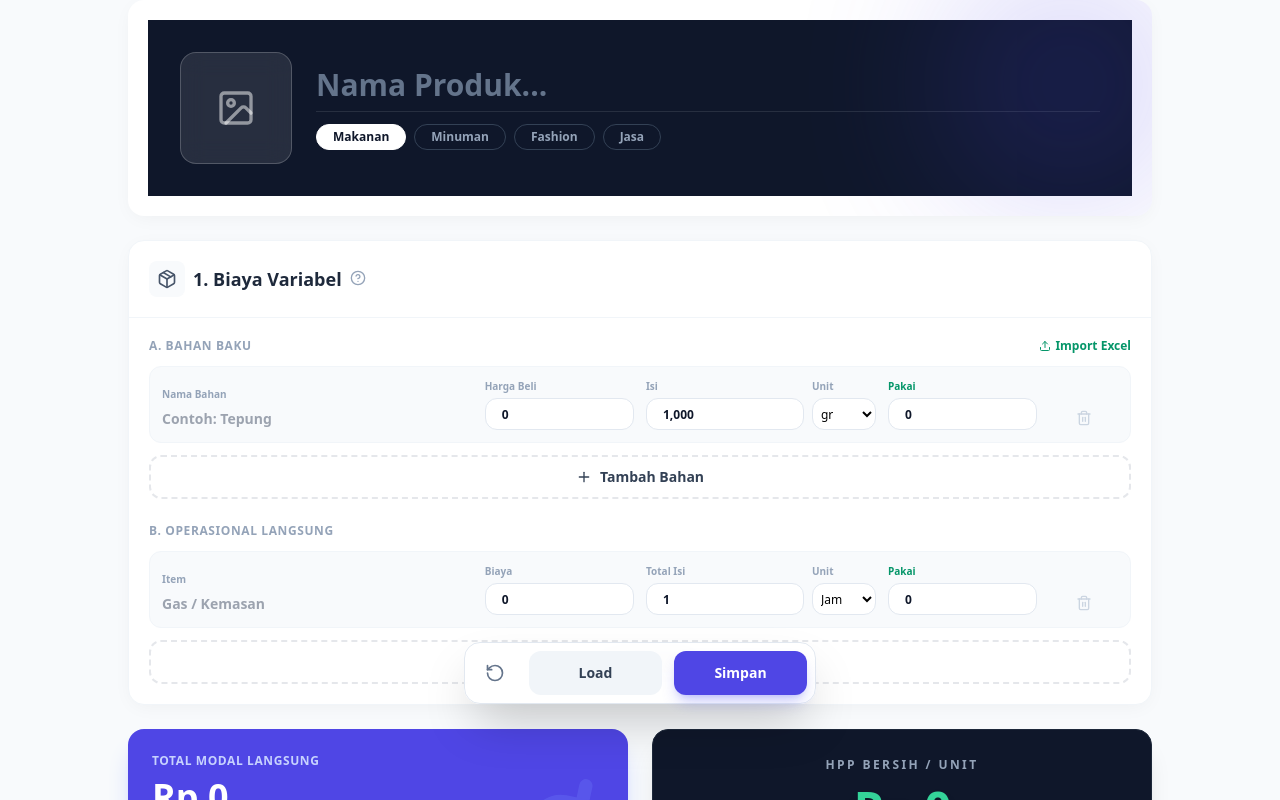
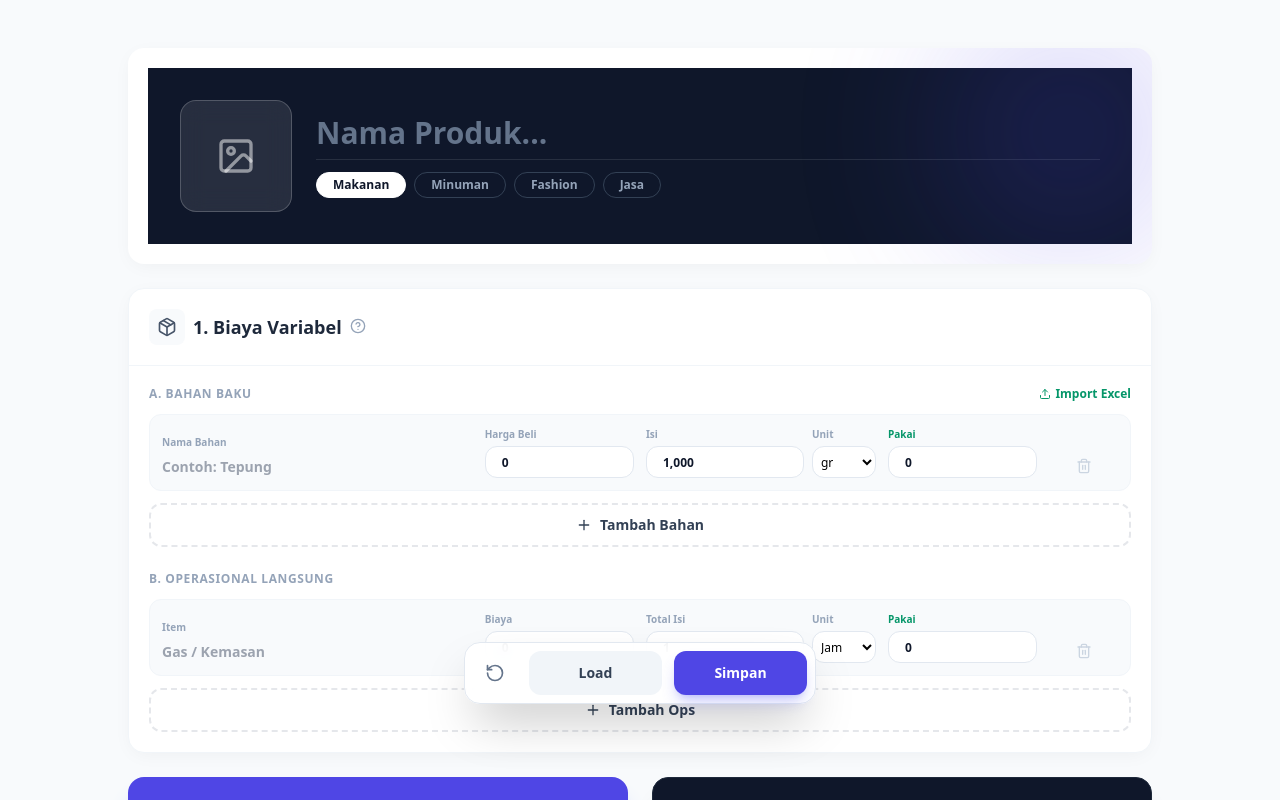
Before and after one commit to b3llz/tungitung, a React (Vite) app: page / in a window 1280 px wide. Shown: the top 800 px of the page. Built offline with nearby package versions, Linux system fonts and the light colour scheme.

Commit message:
Update App.jsx

```diff
--- a/src/App.jsx
+++ b/src/App.jsx
@@ -1,9 +1,9 @@
 import React from 'react';
-import CalculatorTab from './CalculatorTab';
+import CalculatorTab from './calculatortab';
 
 function App() {
   return (
-    <div>
+    <div className="bg-slate-50 dark:bg-slate-900 min-h-screen p-6 md:p-12">
       <CalculatorTab />
     </div>
   );
```
